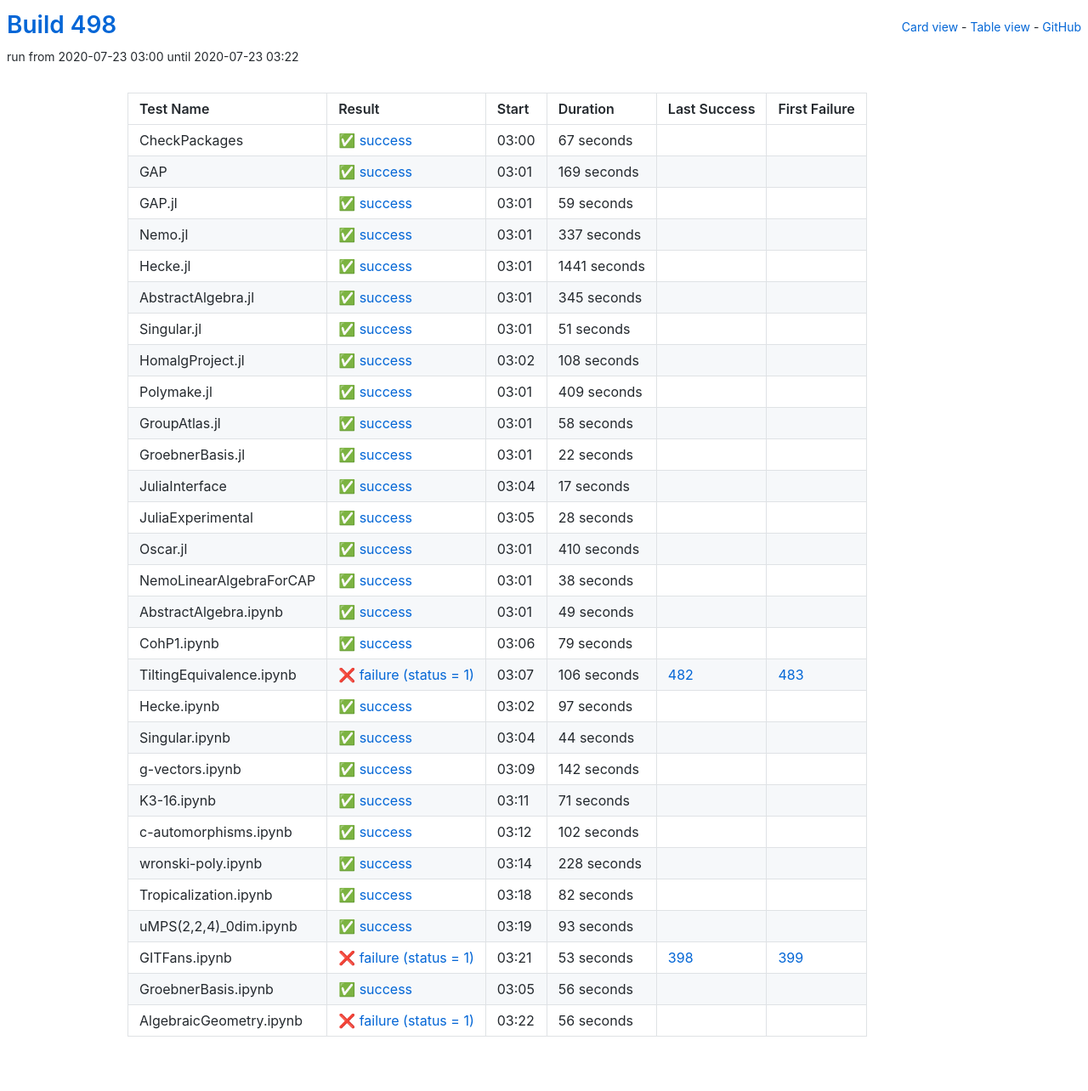
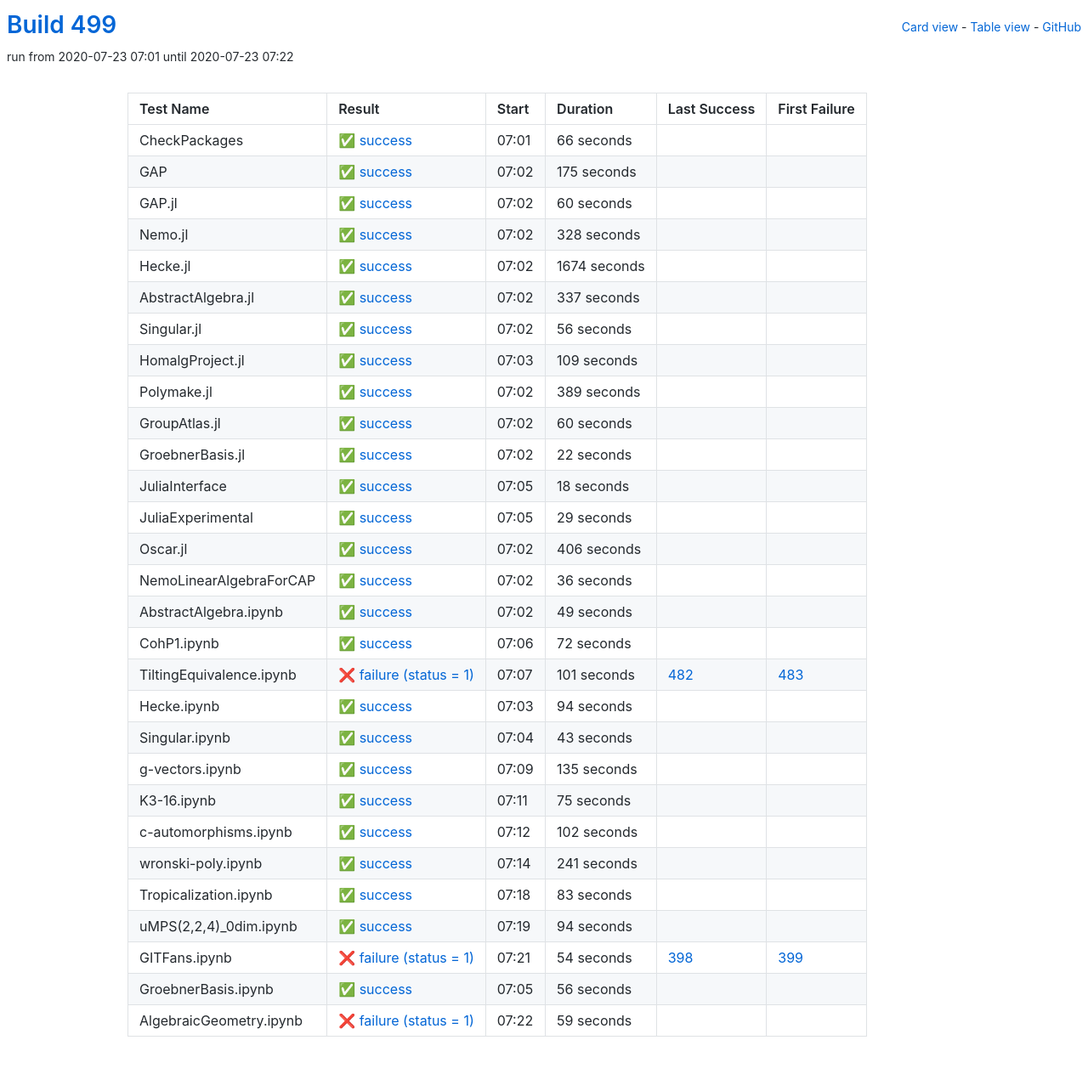
Before and after one commit to oscar-system/oscar-ci-status-stable, a Jekyll site: the page built from table.html, in a window 1280 px wide. Shown: the whole page at 85% size. Built offline with Jekyll 4.4.1, drawn with Linux system fonts in a browser that asks for light colours.

Commit message:
Build #499

```diff
--- a/_data/ci.yml
+++ b/_data/ci.yml
@@ -1,6 +1,6 @@
 ---
-build: 498
-build_url: https://oscarci.mathematik.uni-kl.de/job/oscar-stable/498/
+build: 499
+build_url: https://oscarci.mathematik.uni-kl.de/job/oscar-stable/499/
 job: oscar-stable
 organization: oscar-system
 repo: oscar-ci-status-stable
@@ -8,44 +8,68 @@ repourl: https://github.com/oscar-system/oscar-ci-status-stable
 tests:
 - name: CheckPackages
   id: checkpackages
-  log: https://oscarci.mathematik.uni-kl.de/job/oscar-stable/498/artifact/logs/build-498/CheckPackages.log
-  start: 2020-07-23 03:00
+  log: https://oscarci.mathematik.uni-kl.de/job/oscar-stable/499/artifact/logs/build-499/CheckPackages.log
+  start: 2020-07-23 07:01
   success: true
   exitcode: 0
   status: success
-  duration: 67
+  duration: 66
   last_success: false
   last_success_url:
   first_failure: false
   first_failure_url:
 - name: GAP
   id: gap
-  log: https://oscarci.mathematik.uni-kl.de/job/oscar-stable/498/artifact/logs/build-498/GAP.log
-  start: 2020-07-23 03:01
+  log: https://oscarci.mathematik.uni-kl.de/job/oscar-stable/499/artifact/logs/build-499/GAP.log
+  start: 2020-07-23 07:02
   success: true
   exitcode: 0
   status: success
-  duration: 169
+  duration: 175
   last_success: false
   last_success_url:
   first_failure: false
   first_failure_url:
 - name: GAP.jl
   id: gap-jl
-  log: https://oscarci.mathematik.uni-kl.de/job/oscar-stable/498/artifact/logs/build-498/GAP.jl.log
-  start: 2020-07-23 03:01
+  log: https://oscarci.mathematik.uni-kl.de/job/oscar-stable/499/artifact/logs/build-499/GAP.jl.log
+  start: 2020-07-23 07:02
   success: true
   exitcode: 0
   status: success
-  duration: 59
+  duration: 60
   last_success: false
   last_success_url:
   first_failure: false
   first_failure_url:
 - name: Nemo.jl
   id: nemo-jl
-  log: https://oscarci.mathematik.uni-kl.de/job/oscar-stable/498/artifact/logs/build-498/Nemo.jl.log
-  start: 2020-07-23 03:01
+  log: https://oscarci.mathematik.uni-kl.de/job/oscar-stable/499/artifact/logs/build-499/Nemo.jl.log
+  start: 2020-07-23 07:02
+  success: true
+  exitcode: 0
+  status: success
+  duration: 328
+  last_success: false
+  last_success_url:
+  first_failure: false
+  first_failure_url:
+- name: Hecke.jl
+  id: hecke-jl
+  log: https://oscarci.mathematik.uni-kl.de/job/oscar-stable/499/artifact/logs/build-499/Hecke.jl.log
+  start: 2020-07-23 07:02
+  success: true
+  exitcode: 0
+  status: success
+  duration: 1674
+  last_success: false
+  last_success_url:
+  first_failure: false
+  first_failure_url:
+- name: AbstractAlgebra.jl
+  id: abstractalgebra-jl
+  log: https://oscarci.mathematik.uni-kl.de/job/oscar-stable/499/artifact/logs/build-499/AbstractAlgebra.jl.log
+  start: 2020-07-23 07:02
   success: true
   exitcode: 0
   status: success
@@ -54,82 +78,58 @@ tests:
   last_success_url:
   first_failure: false
   first_failure_url:
-- name: Hecke.jl
-  id: hecke-jl
-  log: https://oscarci.mathematik.uni-kl.de/job/oscar-stable/498/artifact/logs/build-498/Hecke.jl.log
-  start: 2020-07-23 03:01
+- name: Singular.jl
+  id: singular-jl
+  log: https://oscarci.mathematik.uni-kl.de/job/oscar-stable/499/artifact/logs/build-499/Singular.jl.log
+  start: 2020-07-23 07:02
   success: true
   exitcode: 0
   status: success
-  duration: 1441
-  last_success: false
-  last_success_url:
-  first_failure: false
-  first_failure_url:
-- name: AbstractAlgebra.jl
-  id: abstractalgebra-jl
-  log: https://oscarci.mathematik.uni-kl.de/job/oscar-stable/498/artifact/logs/build-498/AbstractAlgebra.jl.log
-  start: 2020-07-23 03:01
-  success: true
-  exitcode: 0
-  status: success
-  duration: 345
-  last_success: false
-  last_success_url:
-  first_failure: false
-  first_failure_url:
-- name: Singular.jl
-  id: singular-jl
-  log: https://oscarci.mathematik.uni-kl.de/job/oscar-stable/498/artifact/logs/build-498/Singular.jl.log
-  start: 2020-07-23 03:01
-  success: true
-  exitcode: 0
-  status: success
-  duration: 51
+  duration: 56
   last_success: false
   last_success_url:
   first_failure: false
   first_failure_url:
 - name: HomalgProject.jl
   id: homalgproject-jl
-  log: https://oscarci.mathematik.uni-kl.de/job/oscar-stable/498/artifact/logs/build-498/HomalgProject.jl.log
-  start: 2020-07-23 03:02
+  log: https://oscarci.mathematik.uni-kl.de/job/oscar-stable/499/artifact/logs/build-499/HomalgProject.jl.log
+  start: 2020-07-23 07:03
   success: true
   exitcode: 0
   status: success
-  duration: 108
+  duration: 109
   last_success: false
   last_success_url:
   first_failure: false
   first_failure_url:
 - name: Polymake.jl
   id: polymake-jl
-  log: https://oscarci.mathematik.uni-kl.de/job/oscar-stable/498/artifact/logs/build-498/Polymake.jl.log
-  start: 2020-07-23 03:01
+  log: https://oscarci.mathematik.uni-kl.de/job/oscar-stable/499/artifact/logs/build-499/Polymake.jl.log
+  start: 2020-07-23 07:02
   success: true
   exitcode: 0
   status: success
-  duration: 409
+  duration: 389
   last_success: false
   last_success_url:
   first_failure: false
   first_failure_url:
 - name: GroupAtlas.jl
   id: groupatlas-jl
-  log: https://oscarci.mathematik.uni-kl.de/job/oscar-stable/498/artifact/logs/build-498/GroupAtlas.jl.log
-  start: 2020-07-23 03:01
+  log: https://oscarci.mathematik.uni-kl.de/job/oscar-stable/499/artifact/logs/build-499/GroupAtlas.jl.log
+  start: 2020-07-23 07:02
   success: true
   exitcode: 0
   status: success
-  duration: 58
+  duration: 60
   last_success: false
   last_success_url:
   first_failure: false
   first_failure_url:
 - name: GroebnerBasis.jl
   id: groebnerbasis-jl
-  log: https://oscarci.mathematik.uni-kl.de/job/oscar-stable/498/artifact/logs/build-498/GroebnerBasis.jl.log
-  start: 2020-07-23 03:01
+  log: https://oscarci.mathematik.uni-kl.de/job/oscar-stable/499/artifact/logs/build-499/GroebnerBasis.jl.log
+  start: 2020-07-23 07:02
   success: true
   exitcode: 0
   status: success
@@ -140,56 +140,56 @@ tests:
   first_failure_url:
 - name: JuliaInterface
   id: juliainterface
-  log: https://oscarci.mathematik.uni-kl.de/job/oscar-stable/498/artifact/logs/build-498/JuliaInterface.log
-  start: 2020-07-23 03:04
+  log: https://oscarci.mathematik.uni-kl.de/job/oscar-stable/499/artifact/logs/build-499/JuliaInterface.log
+  start: 2020-07-23 07:05
   success: true
   exitcode: 0
   status: success
-  duration: 17
+  duration: 18
   last_success: false
   last_success_url:
   first_failure: false
   first_failure_url:
 - name: JuliaExperimental
   id: juliaexperimental
-  log: https://oscarci.mathematik.uni-kl.de/job/oscar-stable/498/artifact/logs/build-498/JuliaExperimental.log
-  start: 2020-07-23 03:05
+  log: https://oscarci.mathematik.uni-kl.de/job/oscar-stable/499/artifact/logs/build-499/JuliaExperimental.log
+  start: 2020-07-23 07:05
   success: true
   exitcode: 0
   status: success
-  duration: 28
+  duration: 29
   last_success: false
   last_success_url:
   first_failure: false
   first_failure_url:
 - name: Oscar.jl
   id: oscar-jl
-  log: https://oscarci.mathematik.uni-kl.de/job/oscar-stable/498/artifact/logs/build-498/Oscar.jl.log
-  start: 2020-07-23 03:01
+  log: https://oscarci.mathematik.uni-kl.de/job/oscar-stable/499/artifact/logs/build-499/Oscar.jl.log
+  start: 2020-07-23 07:02
   success: true
   exitcode: 0
   status: success
-  duration: 410
+  duration: 406
   last_success: false
   last_success_url:
   first_failure: false
   first_failure_url:
 - name: NemoLinearAlgebraForCAP
   id: nemolinearalgebraforcap
-  log: https://oscarci.mathematik.uni-kl.de/job/oscar-stable/498/artifact/logs/build-498/NemoLinearAlgebraForCAP.log
-  start: 2020-07-23 03:01
+  log: https://oscarci.mathematik.uni-kl.de/job/oscar-stable/499/artifact/logs/build-499/NemoLinearAlgebraForCAP.log
+  start: 2020-07-23 07:02
   success: true
   exitcode: 0
   status: success
-  duration: 38
+  duration: 36
   last_success: false
   last_success_url:
   first_failure: false
   first_failure_url:
 - name: AbstractAlgebra.ipynb
   id: abstractalgebra-ipynb
-  log: https://oscarci.mathematik.uni-kl.de/job/oscar-stable/498/artifact/logs/build-498/AbstractAlgebra.ipynb.log
-  start: 2020-07-23 03:01
+  log: https://oscarci.mathematik.uni-kl.de/job/oscar-stable/499/artifact/logs/build-499/AbstractAlgebra.ipynb.log
+  start: 2020-07-23 07:02
   success: true
   exitcode: 0
   status: success
@@ -200,80 +200,80 @@ tests:
   first_failure_url:
 - name: CohP1.ipynb
   id: cohp1-ipynb
-  log: https://oscarci.mathematik.uni-kl.de/job/oscar-stable/498/artifact/logs/build-498/CohP1.ipynb.log
-  start: 2020-07-23 03:06
+  log: https://oscarci.mathematik.uni-kl.de/job/oscar-stable/499/artifact/logs/build-499/CohP1.ipynb.log
+  start: 2020-07-23 07:06
   success: true
   exitcode: 0
   status: success
-  duration: 79
+  duration: 72
   last_success: false
   last_success_url:
   first_failure: false
   first_failure_url:
 - name: TiltingEquivalence.ipynb
   id: tiltingequivalence-ipynb
-  log: https://oscarci.mathematik.uni-kl.de/job/oscar-stable/498/artifact/logs/build-498/TiltingEquivalence.ipynb.log
-  start: 2020-07-23 03:07
+  log: https://oscarci.mathematik.uni-kl.de/job/oscar-stable/499/artifact/logs/build-499/TiltingEquivalence.ipynb.log
+  start: 2020-07-23 07:07
   success: false
   exitcode: 1
   status: failure
-  duration: 106
+  duration: 101
   last_success: 482
   last_success_url: https://oscarci.mathematik.uni-kl.de/job/oscar-stable/482/
   first_failure: 483
   first_failure_url: https://oscarci.mathematik.uni-kl.de/job/oscar-stable/483/
 - name: Hecke.ipynb
   id: hecke-ipynb
-  log: https://oscarci.mathematik.uni-kl.de/job/oscar-stable/498/artifact/logs/build-498/Hecke.ipynb.log
-  start: 2020-07-23 03:02
+  log: https://oscarci.mathematik.uni-kl.de/job/oscar-stable/499/artifact/logs/build-499/Hecke.ipynb.log
+  start: 2020-07-23 07:03
   success: true
   exitcode: 0
   status: success
-  duration: 97
+  duration: 94
   last_success: false
   last_success_url:
   first_failure: false
   first_failure_url:
 - name: Singular.ipynb
   id: singular-ipynb
-  log: https://oscarci.mathematik.uni-kl.de/job/oscar-stable/498/artifact/logs/build-498/Singular.ipynb.log
-  start: 2020-07-23 03:04
+  log: https://oscarci.mathematik.uni-kl.de/job/oscar-stable/499/artifact/logs/build-499/Singular.ipynb.log
+  start: 2020-07-23 07:04
   success: true
   exitcode: 0
   status: success
-  duration: 44
+  duration: 43
   last_success: false
   last_success_url:
   first_failure: false
   first_failure_url:
 - name: g-vectors.ipynb
   id: g-vectors-ipynb
-  log: https://oscarci.mathematik.uni-kl.de/job/oscar-stable/498/artifact/logs/build-498/g-vectors.ipynb.log
-  start: 2020-07-23 03:09
+  log: https://oscarci.mathematik.uni-kl.de/job/oscar-stable/499/artifact/logs/build-499/g-vectors.ipynb.log
+  start: 2020-07-23 07:09
   success: true
   exitcode: 0
   status: success
-  duration: 142
+  duration: 135
   last_success: false
   last_success_url:
   first_failure: false
   first_failure_url:
 - name: K3-16.ipynb
   id: k3-16-ipynb
-  log: https://oscarci.mathematik.uni-kl.de/job/oscar-stable/498/artifact/logs/build-498/K3-16.ipynb.log
-  start: 2020-07-23 03:11
+  log: https://oscarci.mathematik.uni-kl.de/job/oscar-stable/499/artifact/logs/build-499/K3-16.ipynb.log
+  start: 2020-07-23 07:11
   success: true
   exitcode: 0
   status: success
-  duration: 71
+  duration: 75
   last_success: false
   last_success_url:
   first_failure: false
   first_failure_url:
 - name: c-automorphisms.ipynb
   id: c-automorphisms-ipynb
-  log: https://oscarci.mathematik.uni-kl.de/job/oscar-stable/498/artifact/logs/build-498/c-automorphisms.ipynb.log
-  start: 2020-07-23 03:12
+  log: https://oscarci.mathematik.uni-kl.de/job/oscar-stable/499/artifact/logs/build-499/c-automorphisms.ipynb.log
+  start: 2020-07-23 07:12
   success: true
   exitcode: 0
   status: success
@@ -284,56 +284,56 @@ tests:
   first_failure_url:
 - name: wronski-poly.ipynb
   id: wronski-poly-ipynb
-  log: https://oscarci.mathematik.uni-kl.de/job/oscar-stable/498/artifact/logs/build-498/wronski-poly.ipynb.log
-  start: 2020-07-23 03:14
+  log: https://oscarci.mathematik.uni-kl.de/job/oscar-stable/499/artifact/logs/build-499/wronski-poly.ipynb.log
+  start: 2020-07-23 07:14
   success: true
   exitcode: 0
   status: success
-  duration: 228
+  duration: 241
   last_success: false
   last_success_url:
   first_failure: false
   first_failure_url:
 - name: Tropicalization.ipynb
   id: tropicalization-ipynb
-  log: https://oscarci.mathematik.uni-kl.de/job/oscar-stable/498/artifact/logs/build-498/Tropicalization.ipynb.log
-  start: 2020-07-23 03:18
+  log: https://oscarci.mathematik.uni-kl.de/job/oscar-stable/499/artifact/logs/build-499/Tropicalization.ipynb.log
+  start: 2020-07-23 07:18
   success: true
   exitcode: 0
   status: success
-  duration: 82
+  duration: 83
   last_success: false
   last_success_url:
   first_failure: false
   first_failure_url:
 - name: uMPS(2,2,4)_0dim.ipynb
   id: umps-2-2-4-0dim-ipynb
-  log: https://oscarci.mathematik.uni-kl.de/job/oscar-stable/498/artifact/logs/build-498/uMPS-2-2-4-_0dim.ipynb.log
-  start: 2020-07-23 03:19
+  log: https://oscarci.mathematik.uni-kl.de/job/oscar-stable/499/artifact/logs/build-499/uMPS-2-2-4-_0dim.ipynb.log
+  start: 2020-07-23 07:19
   success: true
   exitcode: 0
   status: success
-  duration: 93
+  duration: 94
   last_success: false
   last_success_url:
   first_failure: false
   first_failure_url:
 - name: GITFans.ipynb
   id: gitfans-ipynb
-  log: https://oscarci.mathematik.uni-kl.de/job/oscar-stable/498/artifact/logs/build-498/GITFans.ipynb.log
-  start: 2020-07-23 03:21
+  log: https://oscarci.mathematik.uni-kl.de/job/oscar-stable/499/artifact/logs/build-499/GITFans.ipynb.log
+  start: 2020-07-23 07:21
   success: false
   exitcode: 1
   status: failure
-  duration: 53
+  duration: 54
   last_success: 398
   last_success_url: https://oscarci.mathematik.uni-kl.de/job/oscar-stable/398/
   first_failure: 399
   first_failure_url: https://oscarci.mathematik.uni-kl.de/job/oscar-stable/399/
 - name: GroebnerBasis.ipynb
   id: groebnerbasis-ipynb
-  log: https://oscarci.mathematik.uni-kl.de/job/oscar-stable/498/artifact/logs/build-498/GroebnerBasis.ipynb.log
-  start: 2020-07-23 03:05
+  log: https://oscarci.mathematik.uni-kl.de/job/oscar-stable/499/artifact/logs/build-499/GroebnerBasis.ipynb.log
+  start: 2020-07-23 07:05
   success: true
   exitcode: 0
   status: success
@@ -344,12 +344,12 @@ tests:
   first_failure_url:
 - name: AlgebraicGeometry.ipynb
   id: algebraicgeometry-ipynb
-  log: https://oscarci.mathematik.uni-kl.de/job/oscar-stable/498/artifact/logs/build-498/AlgebraicGeometry.ipynb.log
-  start: 2020-07-23 03:22
+  log: https://oscarci.mathematik.uni-kl.de/job/oscar-stable/499/artifact/logs/build-499/AlgebraicGeometry.ipynb.log
+  start: 2020-07-23 07:22
   success: false
   exitcode: 1
   status: failure
-  duration: 56
+  duration: 59
   last_success: false
   last_success_url:
   first_failure: false
```
Also changed, not shown: README.md.
